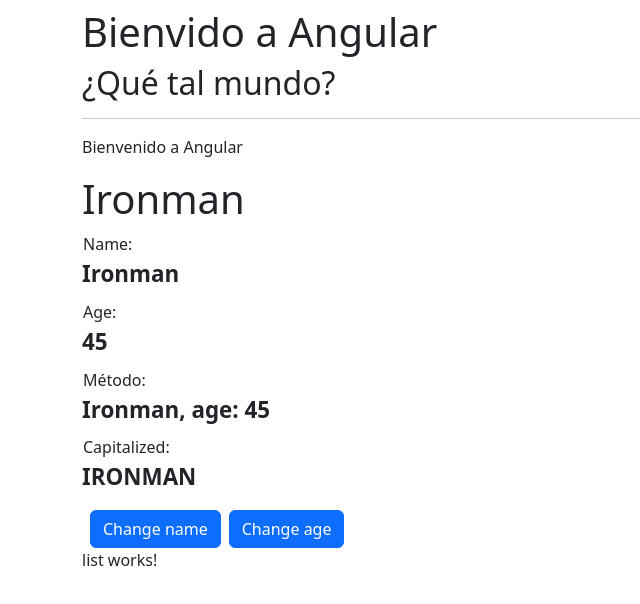
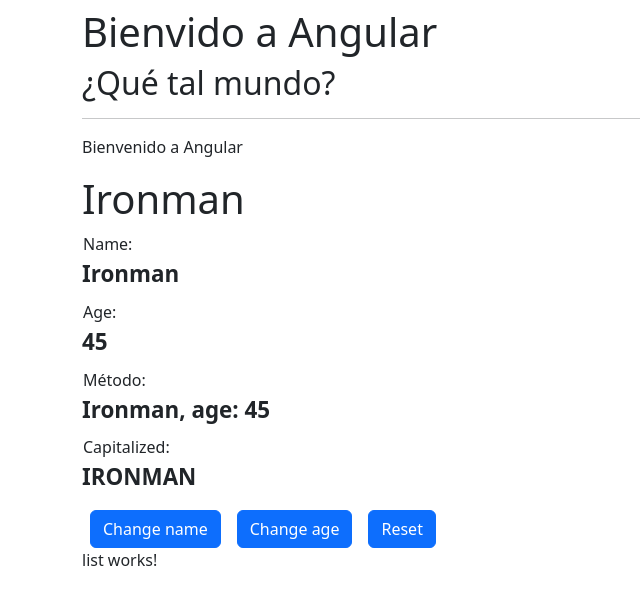
Before and after one commit to rafabo7/curso-angular, an Angular app in the folder 02-bases/: page / in a window 1280 px wide. Shown: the top 604 px of the page, without its empty margins (0-640 px from the left). Built offline with nearby package versions, Linux system fonts and the light colour scheme.

Commit message:
add: ngIf to buttons in view, reset() to model.

```diff
--- a/02-bases/src/app/heroes/hero/hero.component.html
+++ b/02-bases/src/app/heroes/hero/hero.component.html
@@ -17,12 +17,22 @@
 
 </dl>
 
-<button (click)="changeHero()"
-class="btn btn-primary mx-2">
+<button
+  *ngIf="name !== 'Spiderman'"
+  (click)="changeHero()"
+  class="btn btn-primary mx-2">
   Change name
 </button>
 
-<button (click)="changeAge()"
-class="btn btn-primary">
+<button
+  *ngIf="age !== 25"
+  (click)="changeAge()"
+  class="btn btn-primary mx-2">
   Change age
 </button>
+
+<button
+  (click)="reset()"
+  class="btn btn-primary mx-2">
+  Reset
+</button>
--- a/02-bases/src/app/heroes/hero/hero.component.ts
+++ b/02-bases/src/app/heroes/hero/hero.component.ts
@@ -26,8 +26,11 @@ export class HeroComponent {
 
   changeAge(): void {
     this.age = 25
+  }
 
-
+  reset(): void {
+    this.name = 'Ironman'
+    this.age = 45
   }
 
 
```
